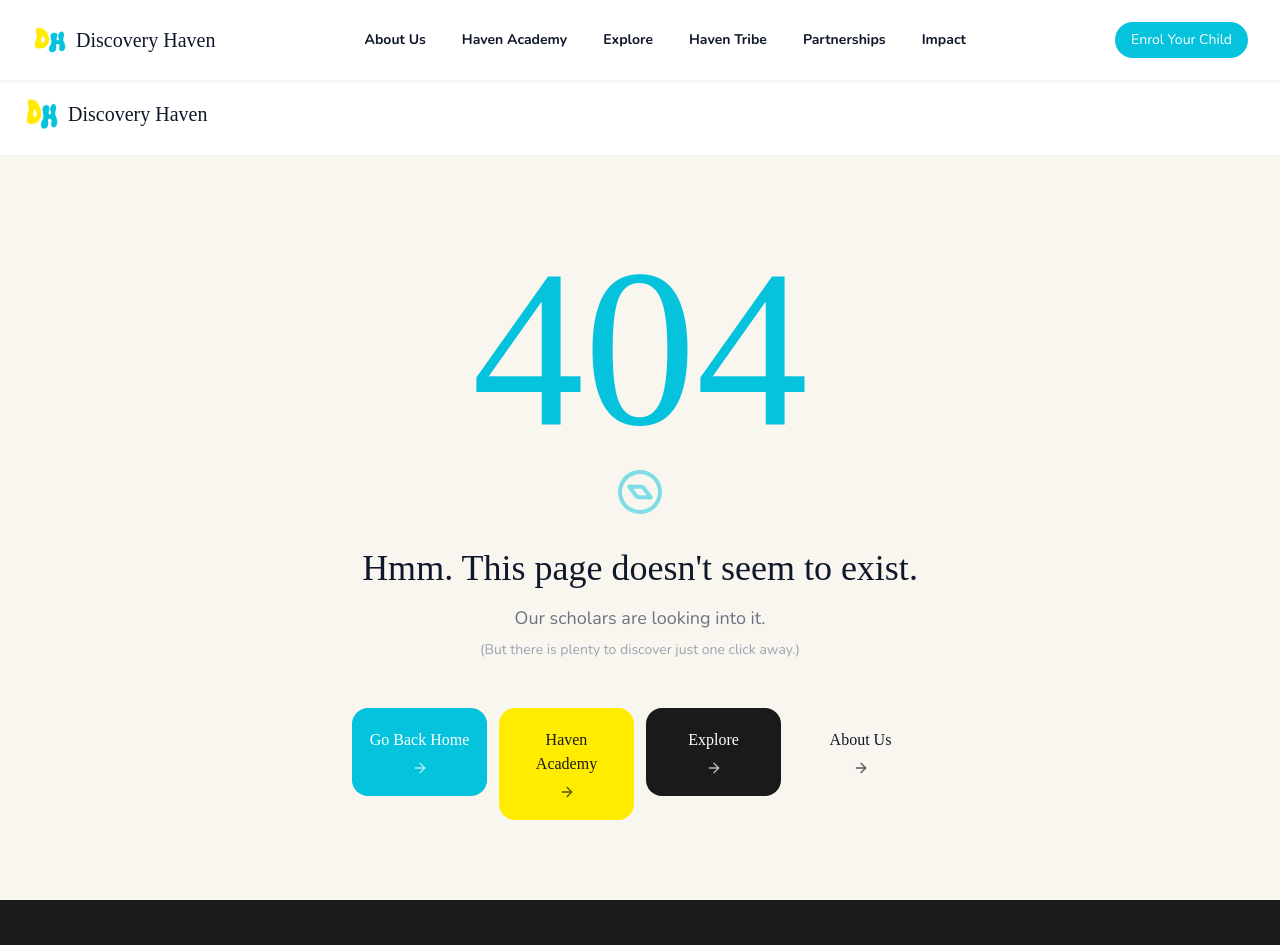
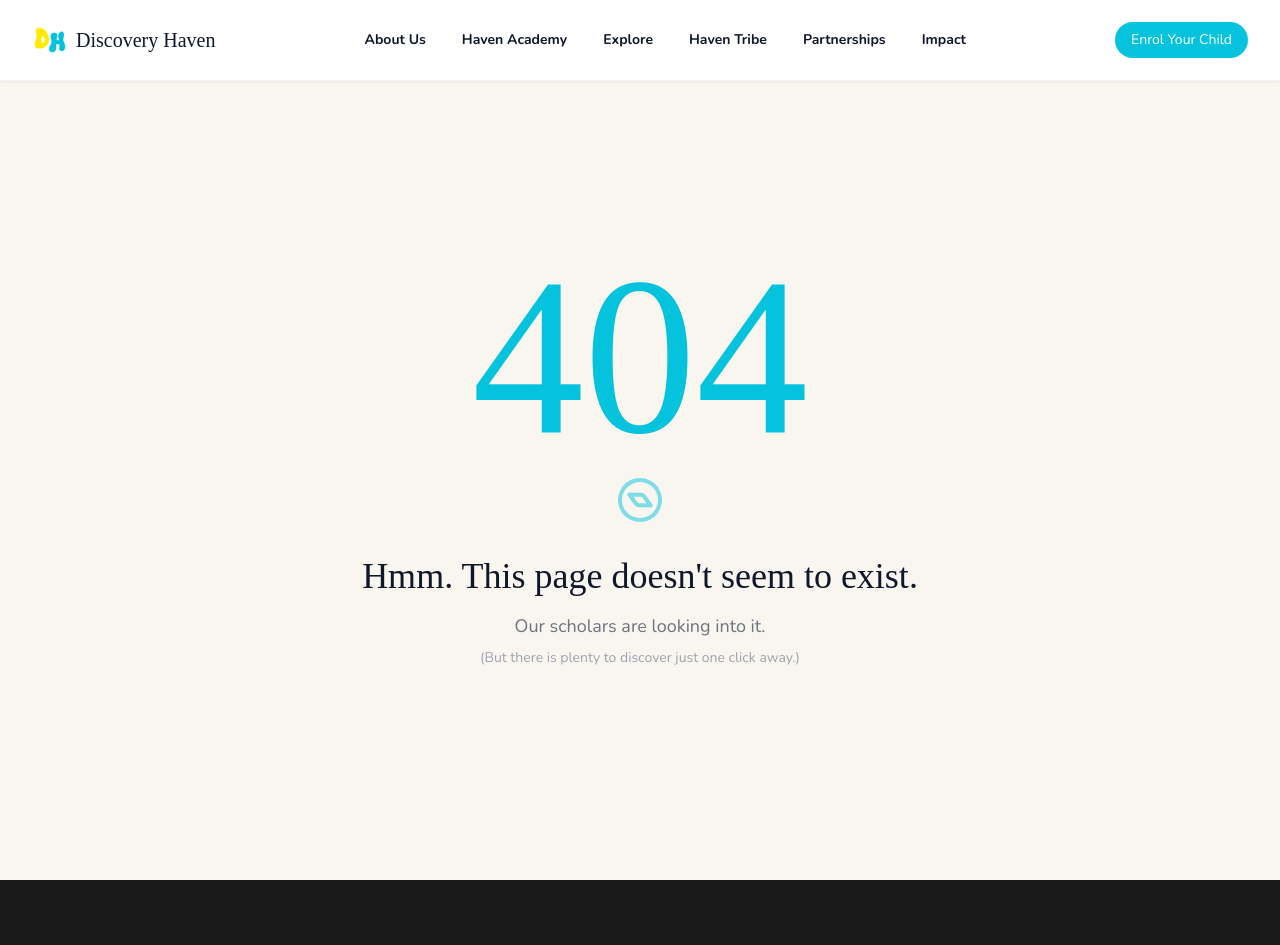
Before and after one commit to Tobennadev22/discoveryhaven, a React (Vite) app: page /events in a window 1280 px wide. Shown: the top 945 px of the page. Built offline with nearby package versions, Linux system fonts and the light colour scheme; a web font is replaced by a local one.

Commit message:
removed events from footer

```diff
--- a/src/data/content.js
+++ b/src/data/content.js
@@ -209,7 +209,7 @@ export const FOOTER_LINKS = {
   programmes: [
     { label: "Haven Academy", href: "/haven-academy" },
     { label: "Haven Tribe", href: "/haven-tribe" },
-    { label: "Events", href: "/events" },
+    // { label: "Events", href: "/events" },
     { label: "Explore", href: "/explore" },
   ],
   organisation: [
--- a/src/pages/NotFound.jsx
+++ b/src/pages/NotFound.jsx
@@ -12,7 +12,13 @@ function WobbleChar({ char, delay }) {
     <motion.span
       className="inline-block"
       animate={{ y: [0, -18, 0], rotate: [0, -6, 6, 0] }}
-      transition={{ duration: 1.4, delay, repeat: Infinity, repeatDelay: 1.8, ease: "easeInOut" }}
+      transition={{
+        duration: 1.4,
+        delay,
+        repeat: Infinity,
+        repeatDelay: 1.8,
+        ease: "easeInOut",
+      }}
     >
       {char}
     </motion.span>
@@ -21,7 +27,12 @@ function WobbleChar({ char, delay }) {
 
 const SUGGESTIONS = [
   { label: "Go Back Home", href: "/", bg: "bg-aqua", text: "text-white" },
-  { label: "Haven Academy", href: "/haven-academy", bg: "bg-yellow", text: "text-dark" },
+  {
+    label: "Haven Academy",
+    href: "/haven-academy",
+    bg: "bg-yellow",
+    text: "text-dark",
+  },
   { label: "Explore", href: "/explore", bg: "bg-dark", text: "text-white" },
   { label: "About Us", href: "/about", bg: "bg-cream", text: "text-slate-900" },
 ];
@@ -44,12 +55,12 @@ export default function NotFound() {
   return (
     <div className="min-h-screen bg-cream flex flex-col">
       {/* minimal header */}
-      <header className="py-4 px-6 bg-white border-b border-gray-100">
+      {/* <header className="py-4 px-6 bg-white border-b border-gray-100">
         <Link to="/" className="inline-flex items-center gap-2">
           <img src={discoveryHavenLogo} alt="Discovery Haven" className="w-9 h-9" />
           <span className="font-cherry text-xl text-slate-900">Discovery Haven</span>
         </Link>
-      </header>
+      </header> */}
 
       <div className="flex-1 flex flex-col items-center justify-center px-4 py-20 text-center">
         {/* big bouncy 404 */}
@@ -109,19 +120,7 @@ export default function NotFound() {
           variants={stagger}
           initial="hidden"
           animate="show"
-        >
-          {SUGGESTIONS.map((s) => (
-            <motion.div key={s.href} variants={scaleIn}>
-              <Link
-                to={s.href}
-                className={`flex flex-col items-center justify-center gap-2 ${s.bg} ${s.text} rounded-2xl px-4 py-5 font-cherry text-base hover:scale-105 active:scale-95 transition-all`}
-              >
-                {s.label}
-                <ArrowRight size={16} className="opacity-70" />
-              </Link>
-            </motion.div>
-          ))}
-        </motion.div>
+        ></motion.div>
       </div>
     </div>
   );
```
